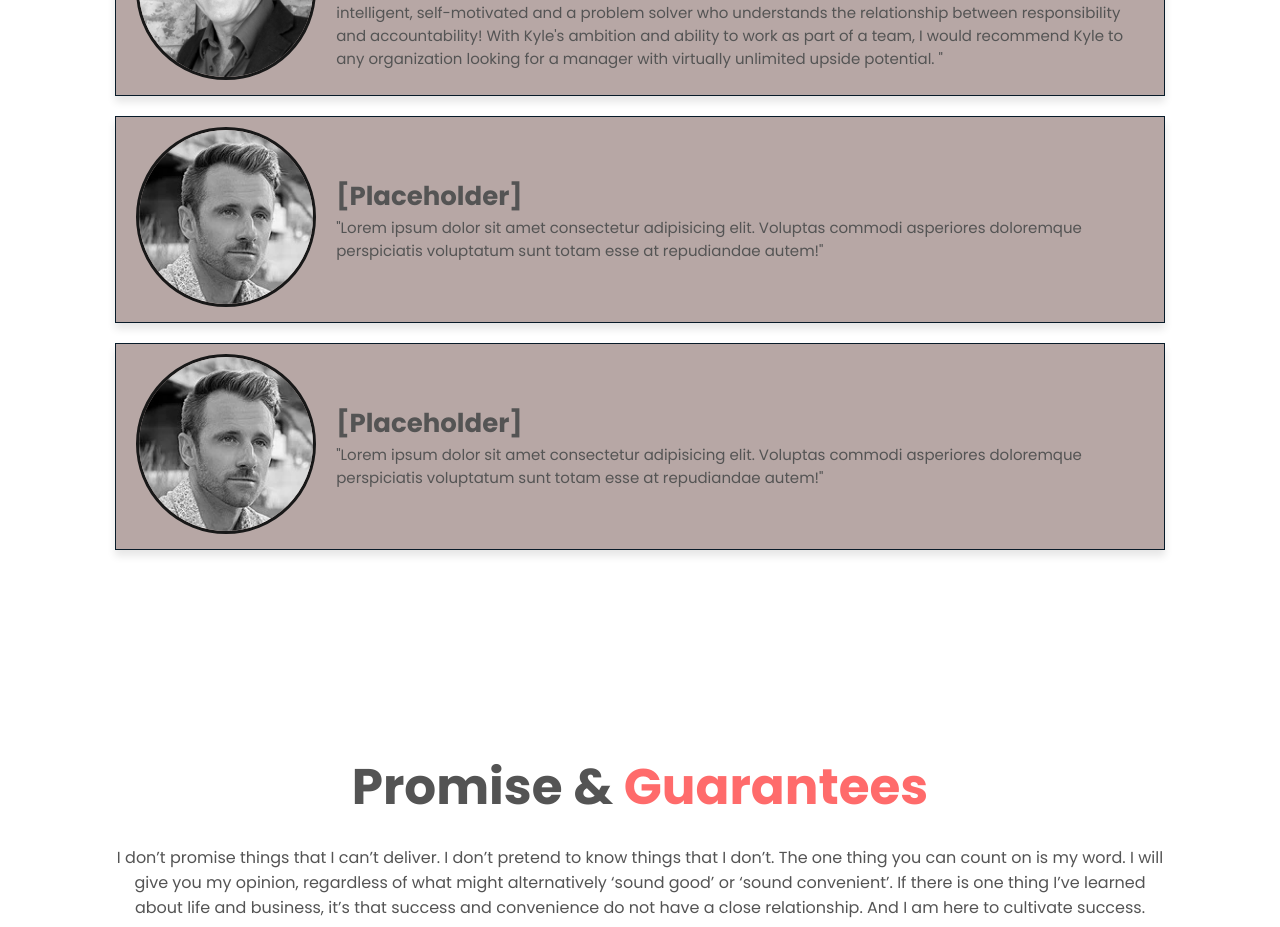
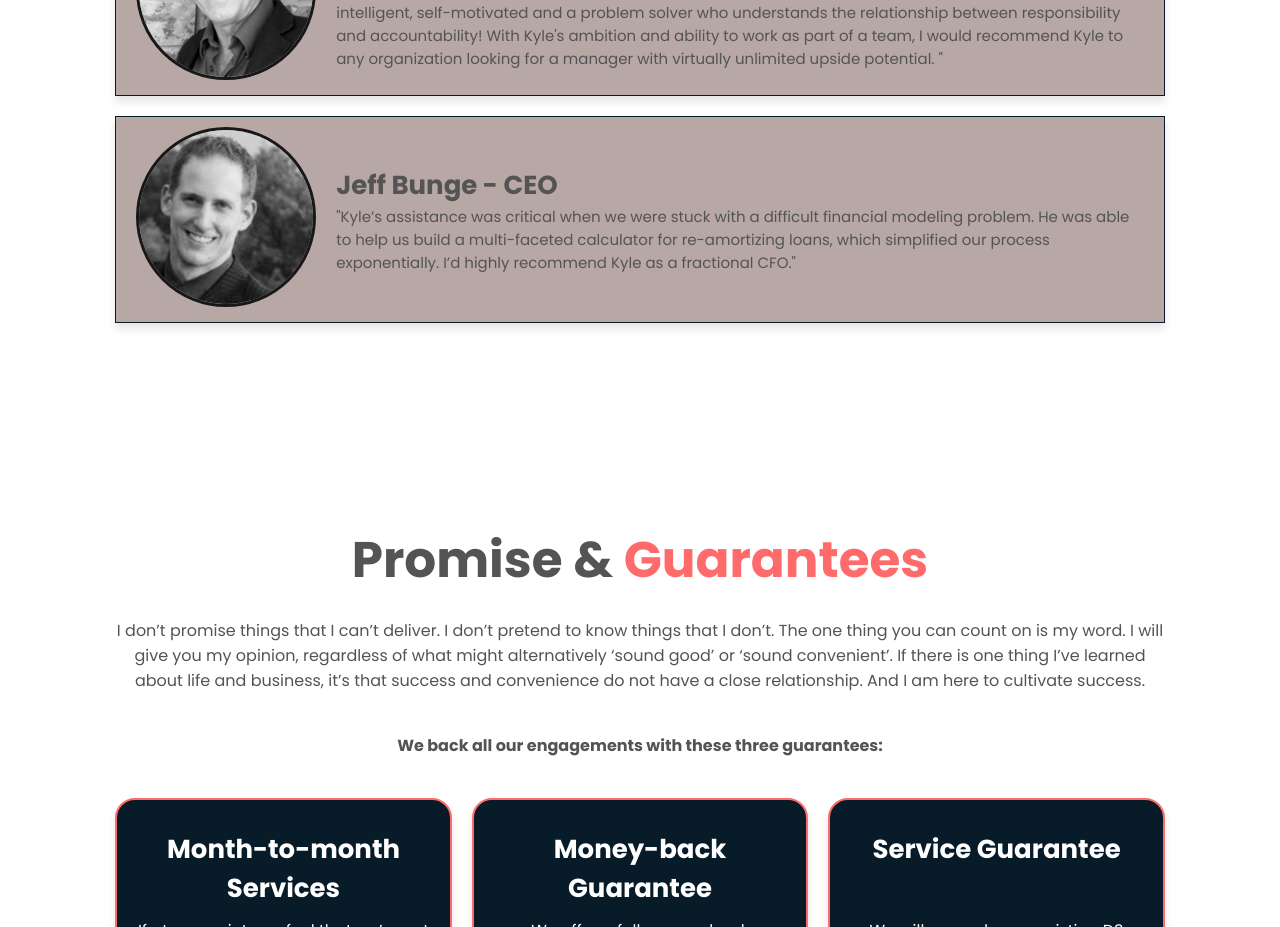
Before and after one commit to kylecburgoyneF9/business_website, a Vue app: page / in a window 1280 px wide. Shown: the part 4640-5567 px from the top of the page. Built offline with nearby package versions, Linux system fonts and the light colour scheme.

Commit message:
Review Update

```diff
--- a/src/components/Reviews.vue
+++ b/src/components/Reviews.vue
@@ -18,24 +18,13 @@
       </div>
       <div class="review-card-contents">
         <div class="review-card-img">
-          <img src="../assets/Home/Self.jpeg" alt="">
+          <img src="../assets/Home/Jeff_Image.jpeg" alt="">
         </div>
         <div class="review-card-text">
-          <h3>[Placeholder]</h3>
-          <p>"Lorem ipsum dolor sit amet consectetur adipisicing elit. Voluptas commodi asperiores doloremque
-            perspiciatis
-            voluptatum sunt totam esse at repudiandae autem!"</p>
-        </div>
-      </div>
-      <div class="review-card-contents">
-        <div class="review-card-img">
-          <img src="../assets/Home/Self.jpeg" alt="">
-        </div>
-        <div class="review-card-text">
-          <h3>[Placeholder]</h3>
-          <p>"Lorem ipsum dolor sit amet consectetur adipisicing elit. Voluptas commodi asperiores doloremque
-            perspiciatis
-            voluptatum sunt totam esse at repudiandae autem!"</p>
+          <h3>Jeff Bunge - CEO</h3>
+          <p>"Kyle’s assistance was critical when we were stuck with a difficult financial modeling problem. He was able
+            to help us build a multi-faceted calculator for re-amortizing loans, which simplified our process
+            exponentially. I’d highly recommend Kyle as a fractional CFO."</p>
         </div>
       </div>
     </div>
```
